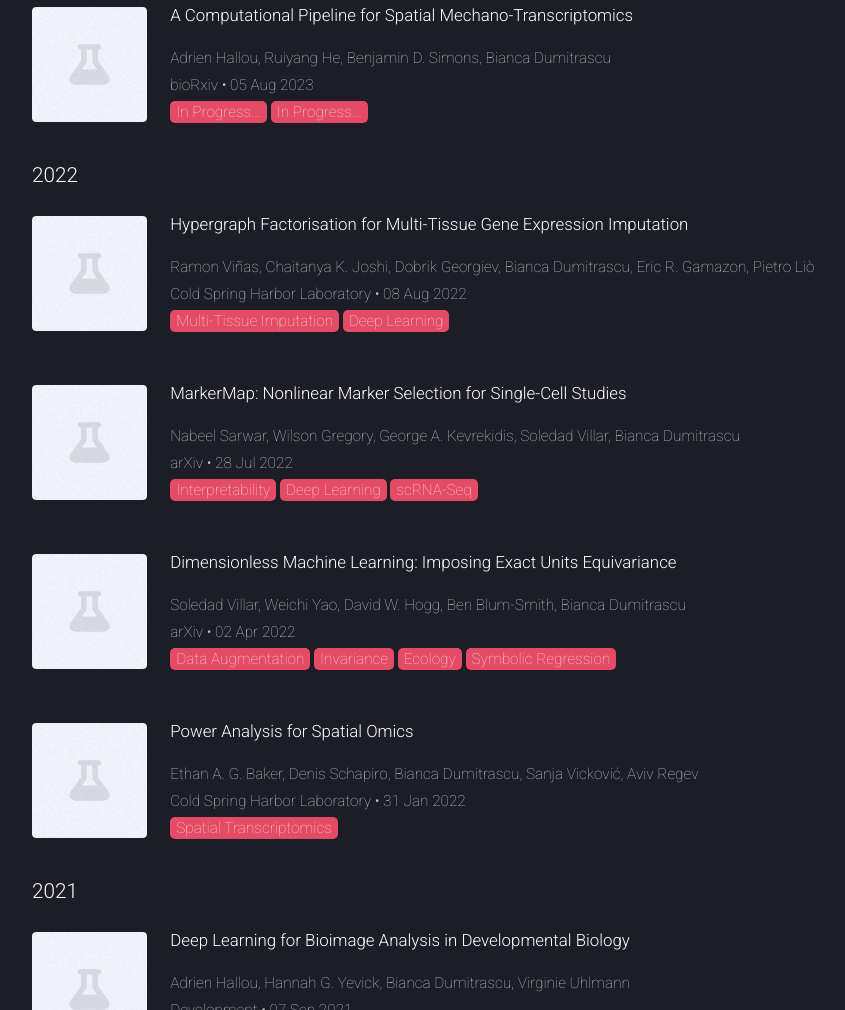
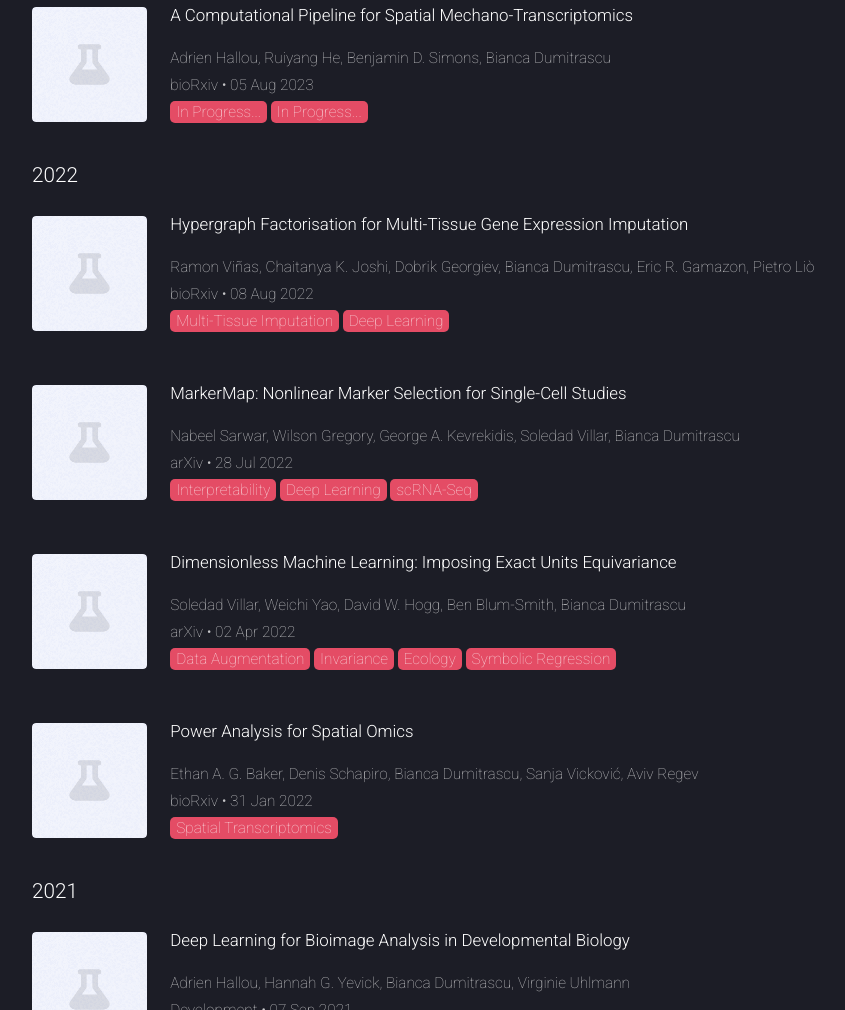
Before and after one commit to Computational-Morphogenomics-Group/Computational-Morphogenomics-Group.github.io, a plain HTML site: page research.html in a window 1280 px wide. Shown: the part 686-1696 px from the top of the page, without its empty margins (32-877 px from the left). Drawn offline with Linux system fonts and the light colour scheme; files whose address does not match are found by name.

Commit message:
fix sources

```diff
--- a/research.html
+++ b/research.html
@@ -83,7 +83,7 @@
 					link : "https://doi.org/gq4m9w",
 					 authors : "Ramon Viñas, Chaitanya K. Joshi, Dobrik Georgiev, Bianca Dumitrascu, Eric R. Gamazon, Pietro Liò",
 					 tags : ["Multi-Tissue Imputation" , "Deep Learning"],
-					 source : "Cold Spring Harbor Laboratory",
+					 source : "bioRxiv",
 					 date : "08 Aug 2022",
 					 year : "2022"
 				},
@@ -110,7 +110,7 @@
 					link : "https://doi.org/gpgd6z",
 					authors : "Ethan A. G. Baker, Denis Schapiro, Bianca Dumitrascu, Sanja Vicković, Aviv Regev",
 					tags : ["Spatial Transcriptomics"],
-					source : "Cold Spring Harbor Laboratory",
+					source : "bioRxiv",
 					date : "31 Jan 2022",
 					year : "2022"
 				},
```
